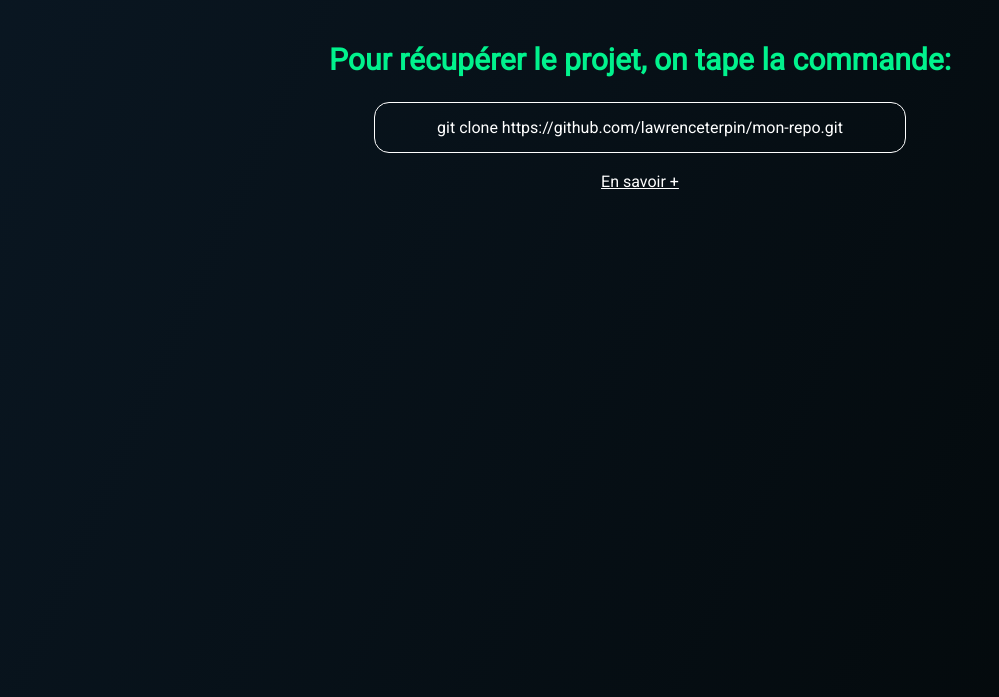
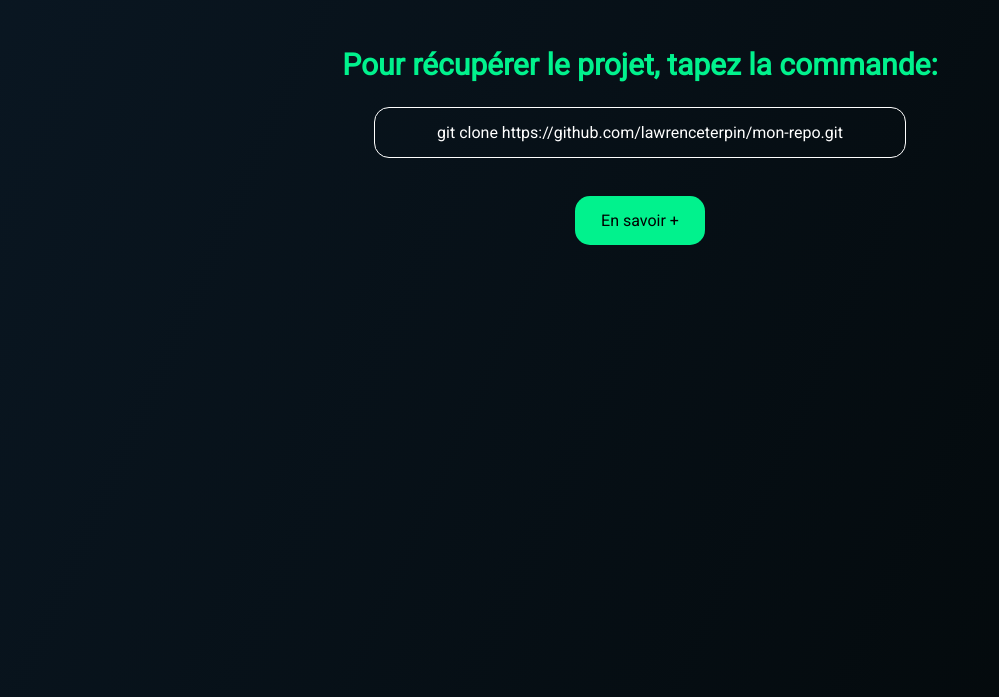
Before and after one commit to lawrenceterpin/mon-repo, a plain HTML site: page index.html in a window 1280 px wide. Shown: the part 103-800 px from the top of the page, without its empty margins (0-999 px from the left). Drawn offline with Linux system fonts and the light colour scheme.

Commit message:
Design du bouton en savoir +

```diff
--- a/css/style.css
+++ b/css/style.css
@@ -33,7 +33,7 @@ img {
 
 .container {
     max-width: 1200px;
-    margin: 15px auto;
+    margin: 30px auto;
     text-align: center;
 }
 
@@ -44,3 +44,15 @@ p.code {
     border: 1px solid #ffffff;
     border-radius: 15px;
 }
+
+a {
+    display: flex;
+    justify-content: center;
+    width: 100px;
+    margin: auto;
+    padding: 15px;
+    text-decoration: none;
+    background-color: #01F28D;
+    border-radius: 15px;
+    color: #000;
+}
--- a/index.html
+++ b/index.html
@@ -14,10 +14,12 @@
     </header>
     <main>
         <div class="container">
-            <h2>Pour récupérer le projet, on tape la commande:</h2>
-            <p class="code">git clone https://github.com/lawrenceterpin/mon-repo.git</p>
+            <h2>Pour récupérer le projet, tapez la commande:</h2>
+            <p class="code">
+                git clone https://github.com/lawrenceterpin/mon-repo.git
+            </p>
             <br>
-
+            <br>
             <a href="https://github.com/lawrenceterpin/mon-repo">En savoir +</a>
         </div>
     </main>
```
